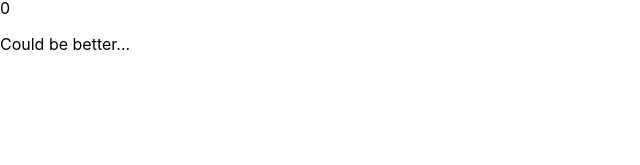
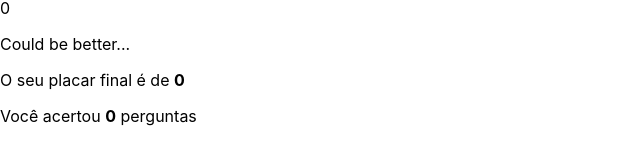
Before and after one commit to bruh-git/Trivia, a React (Create React App) app: page /feedback in a window 1280 px wide. Shown: the part 325-490 px from the top of the page, without its empty margins (0-640 px from the left). Built offline with nearby package versions, Linux system fonts and the light colour scheme.

Commit message:
Req 14 - Criar - Inseridas as apresentações de resultados

```diff
--- a/src/pages/Feedback.js
+++ b/src/pages/Feedback.js
@@ -7,12 +7,24 @@ const MIN_CORRECT_ANSWERS = 3;
 
 class Feedback extends Component {
   render() {
-    const { score } = this.props;
+    const { assertions, score } = this.props;
     return (
       <>
         <Header />
         <p data-testid="feedback-text">
           { score < MIN_CORRECT_ANSWERS ? 'Could be better...' : 'Well Done!' }
+        </p>
+        <p>
+          O seu placar final é de
+          {' '}
+          <strong data-testid="feedback-total-score">{score}</strong>
+        </p>
+        <p>
+          Você acertou
+          {' '}
+          <strong data-testid="feedback-total-question">{assertions}</strong>
+          {' '}
+          perguntas
         </p>
       </>
     );
@@ -20,6 +32,7 @@ class Feedback extends Component {
 }
 
 const mapStateToProps = (state) => ({
+  assertions: state.player.assertions,
   score: state.player.score,
 });
 
@@ -29,6 +42,7 @@ const mapDispatchToProps = (dispatch) => ({
 });
 
 Feedback.propTypes = {
+  assertions: PropTypes.number,
   score: PropTypes.number,
   // token: PropTypes.string,
   // results: PropTypes.arrayOf(PropTypes.object),
```
